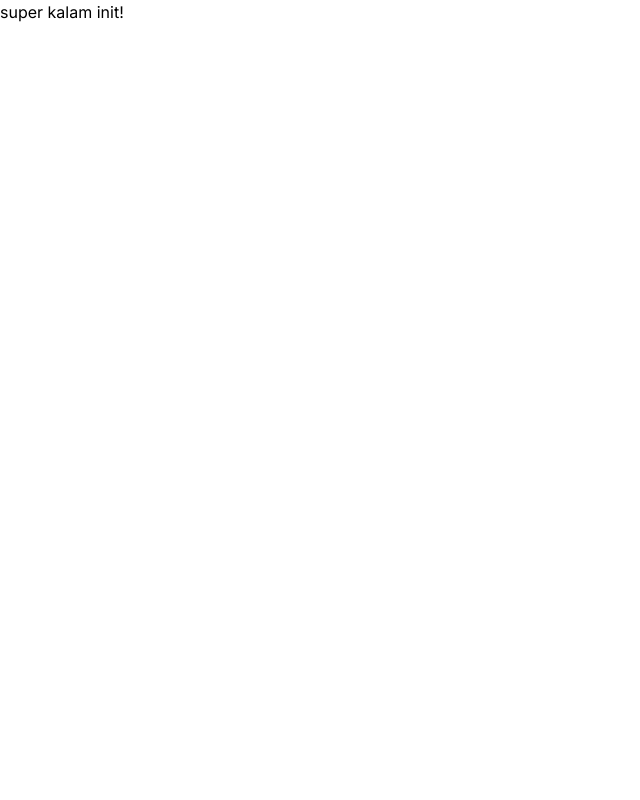
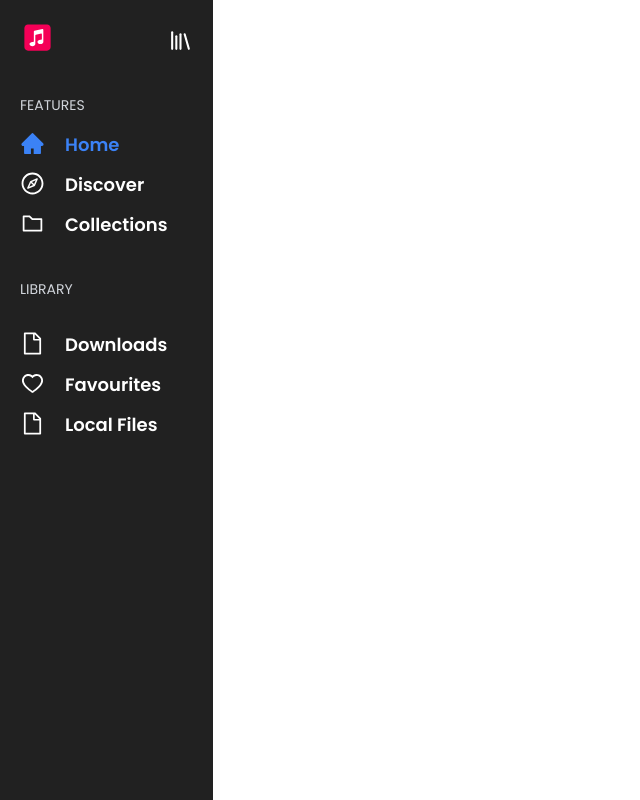
Before and after one commit to kirtanchandak/wemsc, a Next.js app: page / in a window 1280 px wide. Shown: the whole page, without its empty margins (0-640 px from the left). Built offline with nearby package versions, Linux system fonts and the light colour scheme.

Commit message:
sidebar1 done

```diff
--- a/app/globals.css
+++ b/app/globals.css
@@ -1,3 +1,5 @@
+@import url('https://fonts.googleapis.com/css2?family=Poppins:ital,wght@0,100;0,200;0,300;0,400;0,500;0,600;0,700;0,800;0,900;1,100;1,200;1,300;1,400;1,500;1,600;1,700;1,800;1,900&display=swap');
+
 @tailwind base;
 @tailwind components;
 @tailwind utilities;
--- a/app/layout.tsx
+++ b/app/layout.tsx
@@ -1,12 +1,15 @@
 import type { Metadata } from "next";
-import { Inter } from "next/font/google";
+import { Poppins } from "next/font/google";
 import "./globals.css";
 
-const inter = Inter({ subsets: ["latin"] });
+const inter = Poppins({
+  subsets: ["latin"],
+  weight: ["200", "300", "400", "500", "600", "700", "800"]
+});
 
 export const metadata: Metadata = {
-  title: "Create Next App",
-  description: "Generated by create next app",
+  title: "wemsc",
+  description: "Explore the best music!",
 };
 
 export default function RootLayout({
--- a/app/page.tsx
+++ b/app/page.tsx
@@ -1,11 +1,10 @@
+import Sidebar1 from "@/components/sidebar/Sidebar1";
 import Image from "next/image";
 
 export default function Home() {
   return (
    <>
-    <div>
-      <h1>super kalam init!</h1>
-    </div>
+      <Sidebar1/>
    </>
   );
 }
--- /dev/null
+++ b/components/sidebar/Sidebar1.tsx
@@ -0,0 +1,57 @@
+"use client";
+import Image from "next/image";
+import Link from "next/link";
+import { useState } from "react";
+import { AiOutlineHome, AiFillHome, AiOutlineCompass, AiFillCompass, AiOutlineHeart, AiFillHeart, AiOutlineFolder, AiFillFolder, AiOutlineFile, AiFillFile } from "react-icons/ai";
+import { LuLibrary } from "react-icons/lu";
+
+function Sidebar1() {
+  const [activeItem, setActiveItem] = useState("Home");
+
+  const menuItems = [
+    { name: "Home", icon: <AiOutlineHome size={25} />, activeIcon: <AiFillHome size={25} /> },
+    { name: "Discover", icon: <AiOutlineCompass size={25} />, activeIcon: <AiFillCompass size={25} /> },
+    { name: "Collections", icon: <AiOutlineFolder size={25} />, activeIcon: <AiFillFolder size={25} /> },
+  ];
+
+  const libraryItems = [
+    { name: "Downloads", icon: <AiOutlineFile size={25} />, activeIcon: <AiFillFile size={25} /> },
+    { name: "Favourites", icon: <AiOutlineHeart size={25} />, activeIcon: <AiFillHeart size={25} /> },
+    { name: "Local Files", icon: <AiOutlineFile size={25} />, activeIcon: <AiFillFile size={25} /> },
+  ];
+
+  const handleItemClick = (name: string) => {
+    setActiveItem(name);
+  };
+
+  return (
+    <div className="bg-primary w-2/12 text-white h-screen p-5">
+      <div className="flex justify-between">
+        <Image src={`/logo.svg`} alt="logo" width={35} height={35} />
+        <span className="mt-2"><LuLibrary size={25}/></span>
+      </div>
+      <div className="mt-10">
+        <p className="text-gray-300 text-sm font-poppins">FEATURES</p>
+        <div className="mt-4">
+          {menuItems.map((item, index) => (
+            <Link href="#" key={index} onClick={() => handleItemClick(item.name)} className={`flex gap-5 mt-3 ${activeItem === item.name ? 'text-blue-500' : ''}`}>
+              {activeItem === item.name ? item.activeIcon : item.icon}
+              <p className="font-semibold text-lg">{item.name}</p>
+            </Link>
+          ))}
+        </div>
+        <p className="text-gray-300 text-sm font-poppins mt-10">LIBRARY</p>
+        <div className="mt-8">
+          {libraryItems.map((item, index) => (
+            <Link href="#" key={index} onClick={() => handleItemClick(item.name)} className={`flex gap-5 mt-3 ${activeItem === item.name ? 'text-blue-500' : ''}`}>
+              {activeItem === item.name ? item.activeIcon : item.icon}
+              <p className="font-semibold text-lg">{item.name}</p>
+            </Link>
+          ))}
+        </div>
+      </div>
+    </div>
+  );
+}
+
+export default Sidebar1;
--- a/tailwind.config.ts
+++ b/tailwind.config.ts
@@ -8,11 +8,12 @@ const config: Config = {
   ],
   theme: {
     extend: {
-      backgroundImage: {
-        "gradient-radial": "radial-gradient(var(--tw-gradient-stops))",
-        "gradient-conic":
-          "conic-gradient(from 180deg at 50% 50%, var(--tw-gradient-stops))",
-      },
+      colors: {
+        primary: "#212121"
+      }
+    },
+    fontFamily: {
+      sans: ["Poppins", "sans-serif"],
     },
   },
   plugins: [],
```
Also changed, not shown: package.json (+4 -3 lines), public/logo.svg (added), 1 other file (tests, documents, lock files or other folders).
